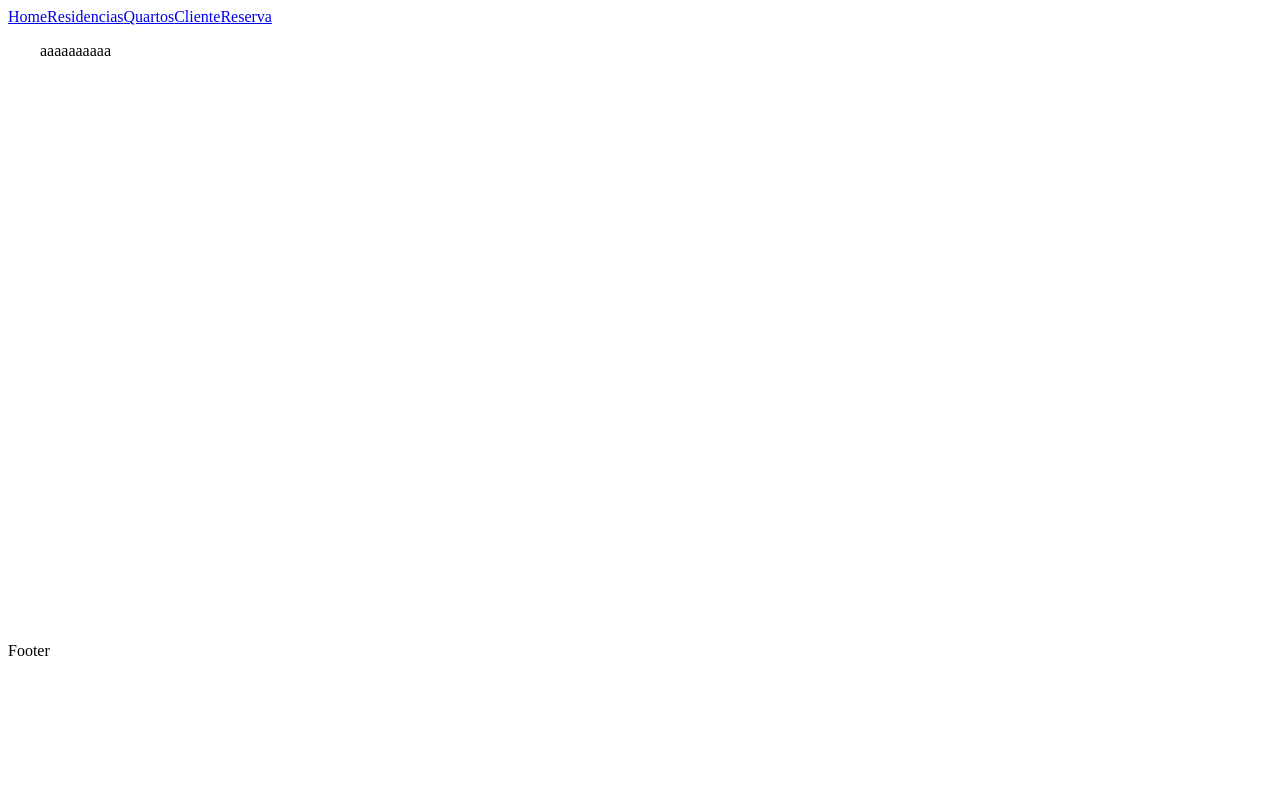
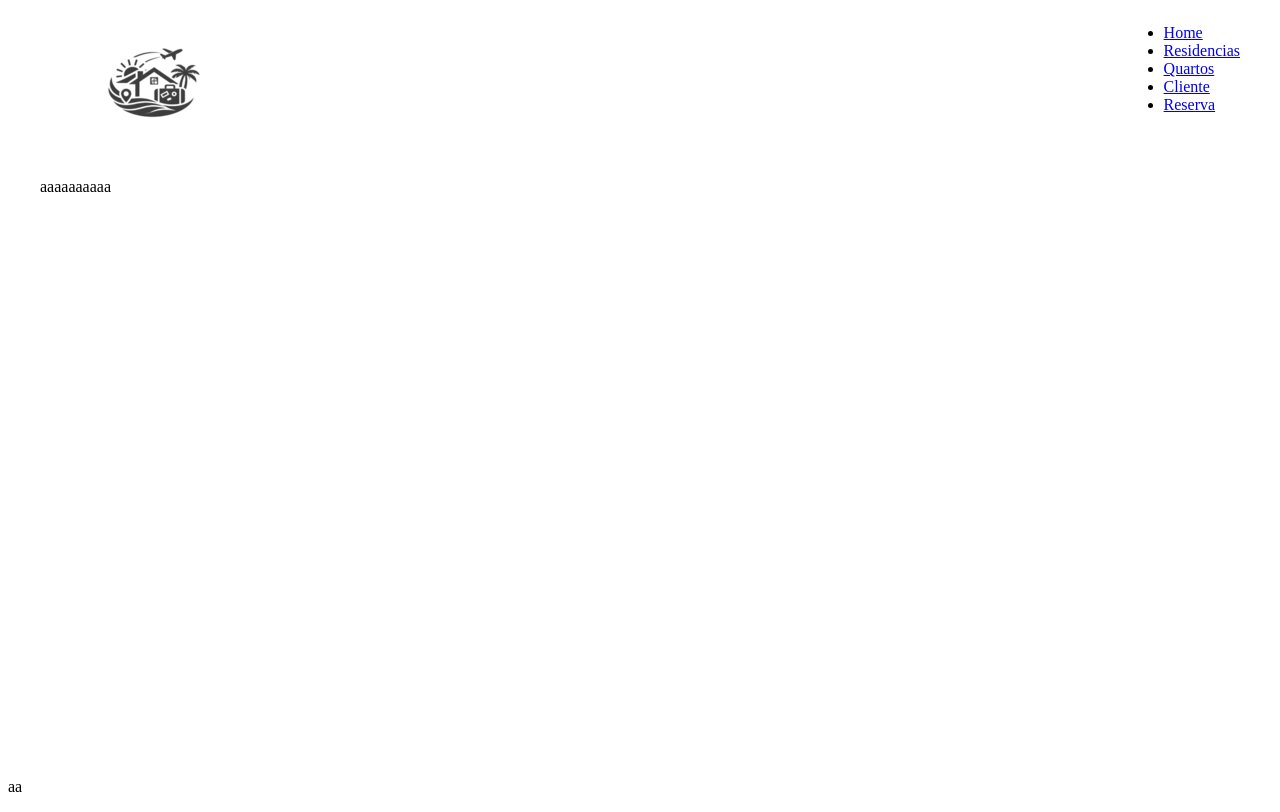
Before and after one commit to Programacao-Modular-PUC/trabalho-pratico-tphospedagem, a React (Vite) app in the folder vite-project/: page /reserva in a window 1280 px wide. Built offline with nearby package versions, Linux system fonts and the light colour scheme.

Commit message:
logo e li dos links (navbar)

```diff
--- a/vite-project/src/App.jsx
+++ b/vite-project/src/App.jsx
@@ -6,6 +6,8 @@ import Cliente from './assets/components/pages/Cliente.jsx'
 import Reserva from './assets/components/pages/Reserva.jsx'
 
 import Container from './assets/components/layout/Container.jsx'
+import Navbar from './assets/components/layout/Navbar.jsx'
+import Footer from './assets/components/layout/Footer.jsx'
 function App() {
 
 
@@ -13,14 +15,8 @@ function App() {
     <>
 
     <Router>
-      <div>
-        <Link to="/">Home</Link>
-        <Link to="/residencias">Residencias</Link>
-        <Link to="/quartos">Quartos</Link>
-        <Link to="/clientes">Cliente</Link>
-        <Link to="/reserva">Reserva</Link>
 
-      </div>
+      <Navbar />
 
     <Container customClass="min-height">
       <Routes>
@@ -35,7 +31,7 @@ function App() {
   </Container>
 
 
-  <p>Footer</p>
+  <Footer />
     </Router>
 
 
--- /dev/null
+++ b/vite-project/src/assets/components/layout/Footer.jsx
@@ -0,0 +1,8 @@
+function Footer(){
+
+    return (
+        <p>aa</p>
+    )
+}
+
+export default Footer
--- /dev/null
+++ b/vite-project/src/assets/components/layout/Navbar.jsx
@@ -0,0 +1,40 @@
+import styles from "./Navbar.module.css"
+import {Link} from 'react-router-dom'
+import Container from "./Container"
+import logo from '../img/logohospedagem.png'
+
+function Navbar(){
+    return(
+        <nav>
+        <Container>
+        <Link to="/">
+            <img src={logo} alt="hospedagem" />
+        </Link>
+
+        <ul>
+            <li>
+                <Link to="/">Home</Link>
+
+            </li>
+            <li>
+                <Link to="/residencias">Residencias</Link>
+            </li>
+            <li>
+                <Link to="/quartos">Quartos</Link>
+            </li>
+            <li>
+                <Link to="/clientes">Cliente</Link>
+            </li>
+            <li>
+                <Link to="/reserva">Reserva</Link>
+            </li>
+        </ul>
+
+
+        </Container>
+
+    </nav>
+    )
+}
+
+export default Navbar
```
Also changed, not shown: vite-project/src/assets/components/img/logohospedagem.png (added), vite-project/src/assets/components/layout/Footer.module.css (added), vite-project/src/assets/components/layout/Navbar.module.css (added).
